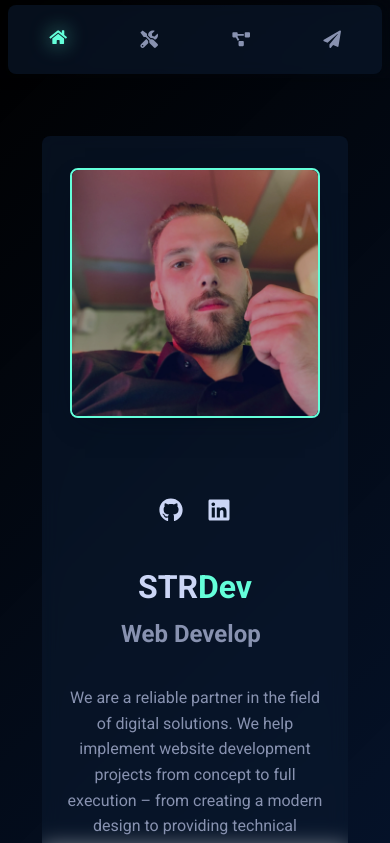
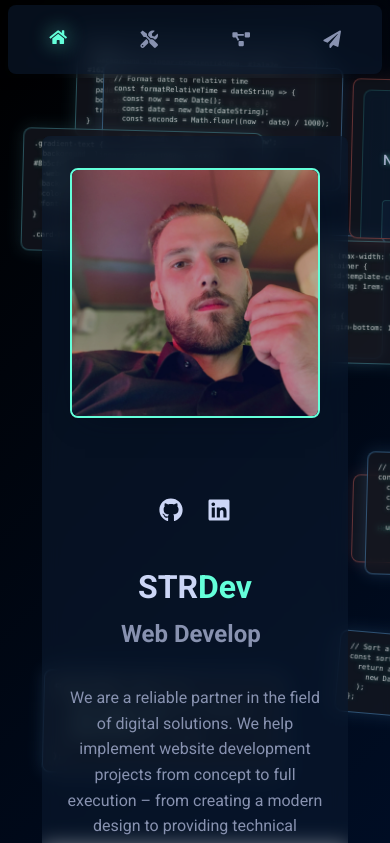
Before and after one commit to HalfBad-dnb/STRDev.com, a React (Create React App) app: page / in a window 390 px wide. Shown: the top 843 px of the page. Built offline with nearby package versions, Linux system fonts and the light colour scheme.

Commit message:
mobile background update

```diff
--- a/src/App.js
+++ b/src/App.js
@@ -1,19 +1,31 @@
-import React from 'react';
+import React, { useEffect, useState } from 'react';
 import { BrowserRouter as Router, Routes, Route } from 'react-router-dom';
 import './App.css';
 import Header from './components/layout/Header';
 import Hero from './components/sections/Hero';
 import CodeSnippets from './components/effects/CodeSnippets';
+import CodeSnippetsMobile from './components/effects/CodeSnippetsMobile';
 import ContactPage from './components/pages/contact/ContactPage';
 import ProjectsPage from './components/pages/projects/ProjectsPage';
 import SkillsPage from './components/pages/skills/SkillsPage';
 import ScrollToTop from './components/common/ScrollToTop';
 
 function App() {
+  const [isMobile, setIsMobile] = useState(window.innerWidth <= 768);
+
+  useEffect(() => {
+    const handleResize = () => {
+      setIsMobile(window.innerWidth <= 768);
+    };
+
+    window.addEventListener('resize', handleResize);
+    return () => window.removeEventListener('resize', handleResize);
+  }, []);
+
   return (
     <Router>
       <div className="App">
-        <CodeSnippets />
+        {isMobile ? <CodeSnippetsMobile /> : <CodeSnippets />}
         <ScrollToTop />
         <div className="content-wrapper">
           <Header />
--- /dev/null
+++ b/src/components/effects/CodeSnippetsMobile.css
@@ -0,0 +1,150 @@
+@import url('https://fonts.googleapis.com/css2?family=JetBrains+Mono:wght@300;400&display=swap');
+
+.code-snippets-mobile-container {
+  position: fixed;
+  top: 0;
+  left: 0;
+  width: 100%;
+  height: 100%;
+  z-index: -1;
+  pointer-events: none;
+  overflow: hidden;
+  background: linear-gradient(135deg, #000000 0%, #000d24 100%);
+}
+
+.code-snippet-mobile {
+  position: absolute;
+  width: 280px;
+  max-height: 180px;
+  padding: 12px;
+  border-radius: 8px;
+  background-color: rgba(20, 22, 30, 0.9);
+  box-shadow: 0 4px 15px rgba(0, 0, 0, 0.2);
+  -webkit-backdrop-filter: blur(3px);
+  backdrop-filter: blur(3px);
+  border: 1px solid rgba(58, 150, 175, 0.3);
+  font-family: 'JetBrains Mono', monospace;
+  overflow: hidden;
+  transition: all 0.3s ease;
+  font-size: 10px;
+  line-height: 1.3;
+  color: rgba(255, 255, 255, 0.9);
+  text-shadow: 0 0 5px rgba(100, 255, 218, 0.5);
+  opacity: 0.8;
+}
+
+/* Language-specific themes */
+.code-snippet-mobile.javascript-theme {
+  border-color: rgba(97, 175, 239, 0.5);
+  box-shadow: 0 0 15px rgba(97, 175, 239, 0.2);
+}
+
+.code-snippet-mobile.css-theme {
+  border-color: rgba(86, 182, 194, 0.5);
+  box-shadow: 0 0 15px rgba(86, 182, 194, 0.2);
+}
+
+.code-snippet-mobile.html-theme {
+  border-color: rgba(227, 101, 91, 0.5);
+  box-shadow: 0 0 15px rgba(227, 101, 91, 0.2);
+}
+
+.code-snippet-mobile pre {
+  margin: 0;
+  white-space: pre-wrap;
+  word-break: break-word;
+  font-family: 'JetBrains Mono', monospace;
+  font-size: 0.8em;
+  line-height: 1.4;
+  overflow: hidden;
+  text-overflow: ellipsis;
+  display: -webkit-box;
+  -webkit-line-clamp: 10;
+  line-clamp: 10;
+  -webkit-box-orient: vertical;
+}
+
+/* Syntax highlighting - optimized for mobile */
+.code-snippet-mobile .keyword {
+  color: #569CD6;
+}
+
+.code-snippet-mobile .function {
+  color: #DCDCAA;
+}
+
+.code-snippet-mobile .variable,
+.code-snippet-mobile .property {
+  color: #9CDCFE;
+}
+
+.code-snippet-mobile .string,
+.code-snippet-mobile .template-string {
+  color: #CE9178;
+}
+
+.code-snippet-mobile .number {
+  color: #B5CEA8;
+}
+
+.code-snippet-mobile .class {
+  color: #4EC9B0;
+}
+
+.code-snippet-mobile .tag {
+  color: #569CD6;
+}
+
+.code-snippet-mobile .attr-name {
+  color: #9CDCFE;
+}
+
+.code-snippet-mobile .string {
+  color: #CE9178;
+}
+
+.code-snippet-mobile .doctype {
+  color: #808080;
+}
+
+/* Responsive adjustments */
+@media (max-width: 480px) {
+  .code-snippet-mobile {
+    width: 240px;
+    max-height: 160px;
+    font-size: 9px;
+    padding: 10px;
+  }
+}
+
+@media (max-width: 360px) {
+  .code-snippet-mobile {
+    width: 200px;
+    max-height: 140px;
+    font-size: 8px;
+  }
+}
+
+/* Animation for subtle movement */
+@keyframes float {
+  0%, 100% {
+    transform: translateY(0) rotate(0.5deg);
+  }
+  50% {
+    transform: translateY(-5px) rotate(-0.5deg);
+  }
+}
+
+/* Apply animation to code snippets */
+.code-snippet-mobile {
+  animation: float 12s ease-in-out infinite;
+}
+
+/* Different animation delays for each snippet */
+.code-snippet-mobile:nth-child(2) {
+  animation-delay: 2s;
+}
+
+.code-snippet-mobile:nth-child(3) {
+  animation-delay: 4s;
+}
--- /dev/null
+++ b/src/components/effects/CodeSnippetsMobile.js
@@ -0,0 +1,224 @@
+import React from 'react';
+import './CodeSnippetsMobile.css';
+
+// Function to generate random positions for code snippets
+const getRandomPosition = (index, total) => {
+  // Distribute more snippets towards the center
+  const vertical = 5 + (Math.random() * 80);
+  const horizontal = (index % 2 === 0) ?
+    (5 + (Math.random() * 40)) : // Left side
+    (55 + (Math.random() * 40));  // Right side
+
+  return {
+    top: `${vertical}%`,
+    left: `${horizontal}%`,
+    transform: `rotate(${(Math.random() * 8 - 4).toFixed(2)}deg)`
+  };
+};
+
+// Code snippets data with pre-rendered HTML highlighting
+const snippets = [
+  {
+    id: 1,
+    language: 'javascript',
+    code: `const fetchData = async () => {
+  try {
+    const response = await fetch('/api/data');
+    return response.json();
+  } catch (error) {
+    console.error('Error:', error);
+  }
+};`
+  },
+  {
+    id: 2,
+    language: 'javascript',
+    code: `// Sort array of objects by date
+const sortByDate = (array, key) => {
+  return array.sort((a, b) =>
+    new Date(b[key]) - new Date(a[key])
+  );
+};`
+  },
+  {
+    id: 3,
+    language: 'css',
+    code: `.card {
+  background: linear-gradient(45deg, #1a1a2e, #16213e);
+  border-radius: 12px;
+  padding: 1.5rem;
+  box-shadow: 0 4px 15px rgba(0, 0, 0, 0.2);
+  transition: transform 0.3s ease;
+}`
+  },
+  {
+    id: 4,
+    language: 'html',
+    code: `<div class="mobile-nav">
+  <button class="hamburger">
+    <span></span>
+    <span></span>
+    <span></span>
+  </button>
+  <nav class="nav-links">
+    <a href="#home">Home</a>
+    <a href="#about">About</a>
+    <a href="#work">Work</a>
+    <a href="#contact">Contact</a>
+  </nav>
+</div>`
+  },
+  {
+    id: 5,
+    language: 'javascript',
+    code: `// Debounce function
+const debounce = (func, wait = 300) => {
+  let timeout;
+  return function(...args) {
+    clearTimeout(timeout);
+    timeout = setTimeout(() =>
+      func.apply(this, args),
+      wait
+    );
+  };
+};`
+  },
+  {
+    id: 6,
+    language: 'css',
+    code: `@media (max-width: 768px) {
+  .container {
+    grid-template-columns: 1fr;
+    padding: 1rem;
+  }
+
+  .card {
+    margin-bottom: 1rem;
+  }
+}`
+  },
+  {
+    id: 7,
+    language: 'javascript',
+    code: `// Format date to relative time
+const formatRelativeTime = dateString => {
+  const now = new Date();
+  const date = new Date(dateString);
+  const seconds = Math.floor((now - date) / 1000);
+
+  if (seconds < 60) return 'just now';
+
+  const intervals = {
+    year: 31536000,
+    month: 2592000,
+    week: 604800,
+    day: 86400,
+    hour: 3600,
+    minute: 60
+  };
+
+  for (let unit in intervals) {
+    const interval = Math.floor(seconds / intervals[unit]);
+    if (interval >= 1) {
+      return interval + ' ' + unit + (interval === 1 ? '' : 's') + ' ago';
+    }
+  }
+};`
+  },
+  {
+    id: 8,
+    language: 'html',
+    code: `<form class="contact-form">
+  <div class="form-group">
+    <label for="name">Name</label>
+    <input type="text" id="name" required />
+  </div>
+
+  <div class="form-group">
+    <label for="email">Email</label>
+    <input type="email" id="email" required />
+  </div>
+
+  <button type="submit">Send Message</button>
+</form>`
+  },
+  {
+    id: 9,
+    language: 'css',
+    code: `.gradient-text {
+  background: linear-gradient(90deg, #6366f1, #8b5cf6);
+  -webkit-background-clip: text;
+  background-clip: text;
+  color: transparent;
+  font-weight: bold;
+}
+
+.card-hover {
+  transition: all 0.3s ease;
+}
+
+.card-hover:hover {
+  transform: translateY(-5px);
+  box-shadow: 0 10px 20px rgba(0, 0, 0, 0.1);
+}`
+  },
+  {
+    id: 10,
+    language: 'javascript',
+    code: `// Custom hook for fetching data
+const useFetch = (url, options = {}) => {
+  const [data, setData] = useState(null);
+  const [loading, setLoading] = useState(false);
+  const [error, setError] = useState(null);
+
+  useEffect(() => {
+    const fetchData = async () => {
+      setLoading(true);
+      try {
+        const response = await fetch(url, options);
+        const json = await response.json();
+        setData(json);
+      } catch (error) {
+        setError(error);
+      } finally {
+        setLoading(false);
+      }
+    };
+
+    fetchData();
+  }, [url]);
+
+  return { data, loading, error };
+};`
+  }
+];
+
+// Add random positions to each snippet
+const codeSnippetsData = snippets.map((snippet, index, arr) => ({
+  ...snippet,
+  position: getRandomPosition(index, arr.length)
+}));
+
+const CodeSnippetsMobile = () => {
+  return (
+    <div className="code-snippets-mobile-container">
+      {codeSnippetsData.map(snippet => {
+        const themeClass = snippet.language ? `${snippet.language}-theme` : '';
+
+        return (
+          <div
+            key={snippet.id}
+            className={`code-snippet-mobile ${themeClass}`}
+            style={snippet.position}
+          >
+            <pre>
+              <code dangerouslySetInnerHTML={{ __html: snippet.code }} />
+            </pre>
+          </div>
+        );
+      })}
+    </div>
+  );
+};
+
+export default CodeSnippetsMobile;
```
Also changed, not shown: src/components/effects/CodeSnippetSwitcher.js (added, +27 -0 lines).
